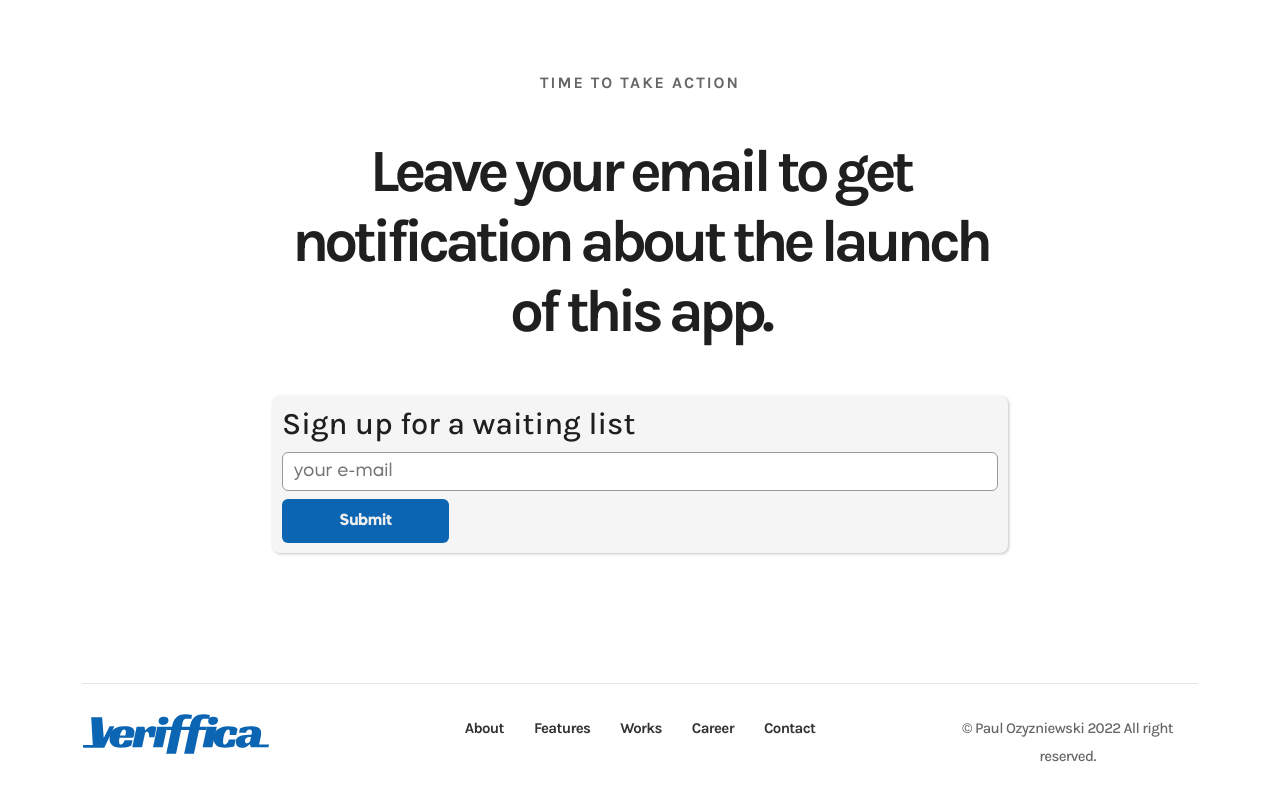
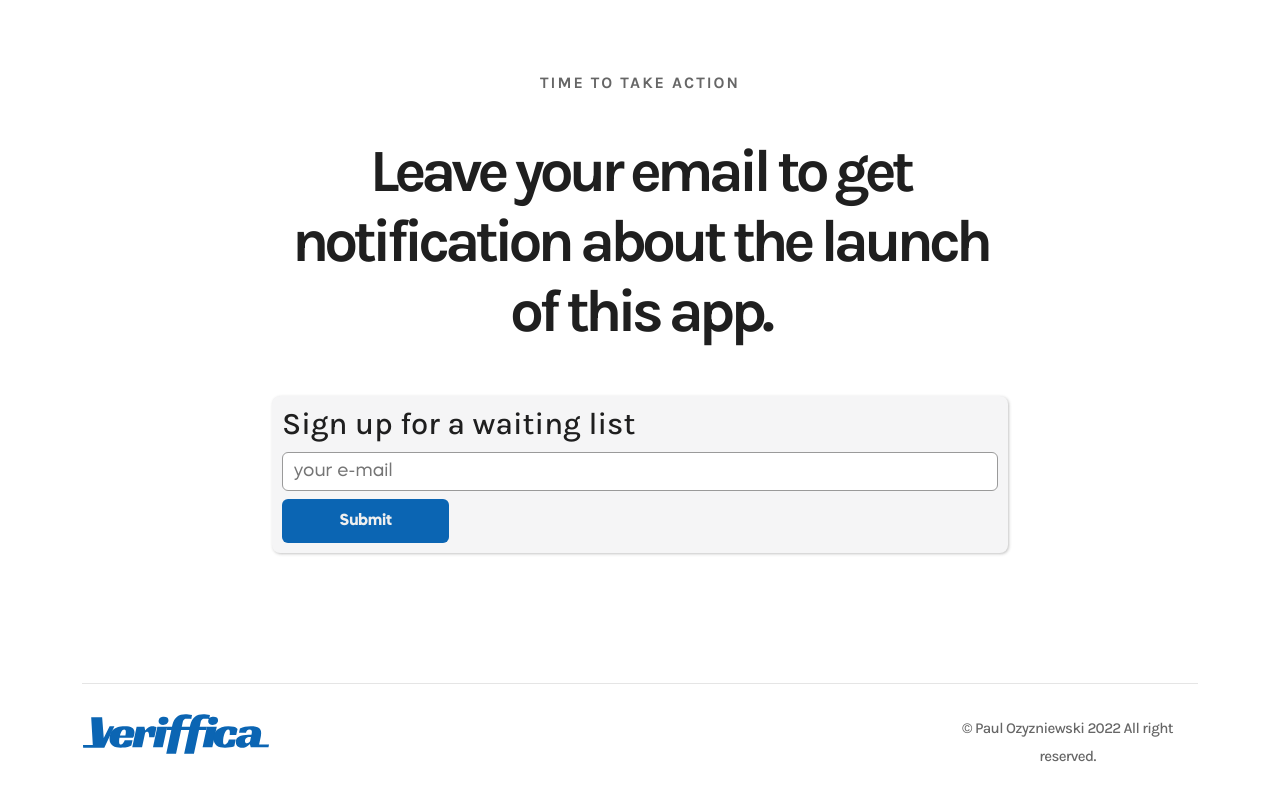
Before and after one commit to OziOcb/Veriffica-landing-page, a Vue app: page / in a window 1280 px wide. Shown: the part 2657-3457 px from the top of the page. Built offline with nearby package versions, Linux system fonts and the light colour scheme.

Commit message:
Remove links from footer

```diff
--- a/src/components/FormWaitingList.vue
+++ b/src/components/FormWaitingList.vue
@@ -19,6 +19,12 @@
     </form>
   </div>
 </template>
+
+<script setup>
+// TODO: ENDED HERE!
+// TODO: ENDED HERE! Add vuelidate
+// TODO: ENDED HERE!
+</script>
 
 <style lang="scss">
 .form {
--- a/src/components/TheFooter.vue
+++ b/src/components/TheFooter.vue
@@ -19,7 +19,7 @@
         </div>
         <div class="col-md-6">
           <div class="footer-widget-l-13">
-            <ul
+            <!-- <ul
               class="pl-0 list-unstyled d-flex flex-wrap justify-content-center align-items-end"
             >
               <li class="d-flex"><a href="">About</a></li>
@@ -27,7 +27,7 @@
               <li class="d-flex"><a href="">Works</a></li>
               <li class="d-flex"><a href="">Career</a></li>
               <li class="d-flex"><a href="">Contact</a></li>
-            </ul>
+            </ul> -->
           </div>
         </div>
         <div class="col-md-3">
```
